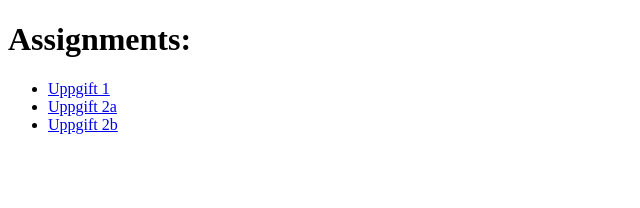
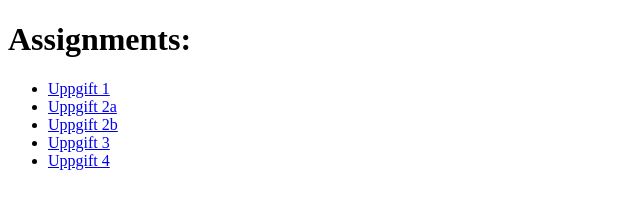
Before and after one commit to Fillelii/webbdesign2024, a plain HTML site: page index.html in a window 1280 px wide. Shown: the whole page, without its empty margins (0-640 px from the left). Drawn offline with Linux system fonts and the light colour scheme.

Commit message:
fix index

```diff
--- a/index.html
+++ b/index.html
@@ -10,6 +10,8 @@
             <li><a href="ex1">Uppgift 1</a></li>
             <li><a href="ex2a">Uppgift 2a</a></li>
             <li><a href="ex2b">Uppgift 2b</a></li>
+            <li><a href="ex3">Uppgift 3</a></li>
+            <li><a href="ex4a">Uppgift 4</a></li>
         </ul>
 
 
```
